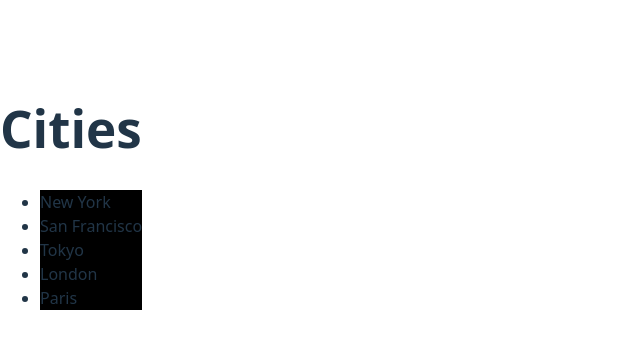
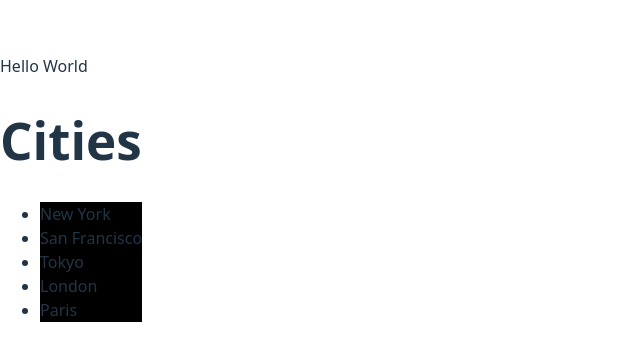
Before and after one commit to longy011/react-vite-app, a React (Vite) app in the folder react-vite-app/: page / in a window 1280 px wide. Shown: the part 204-564 px from the top of the page, without its empty margins (0-640 px from the left). Built offline with nearby package versions, Linux system fonts and the light colour scheme.

Commit message:
Added alert component with children prop

```diff
--- a/react-vite-app/src/App.tsx
+++ b/react-vite-app/src/App.tsx
@@ -1,3 +1,4 @@
+import Alert from "./components/Alert";
 import ListGroup from "./components/ListGroup";
 
 function App() {
@@ -10,6 +11,9 @@
 
   return (
     <div>
+      <Alert>
+        Hello <span> World</span>
+      </Alert>
       <ListGroup
         items={items}
         heading="Cities"
--- /dev/null
+++ b/react-vite-app/src/components/Alert.tsx
@@ -0,0 +1,13 @@
+// By typing rafce the react component boilerplace is added
+import { ReactNode } from "react";
+
+// children is a special prop that all components suport
+interface AlertProps {
+  children: ReactNode;
+}
+
+const Alert = ({ children }: AlertProps) => {
+  return <div>{children}</div>;
+};
+
+export default Alert;
```
